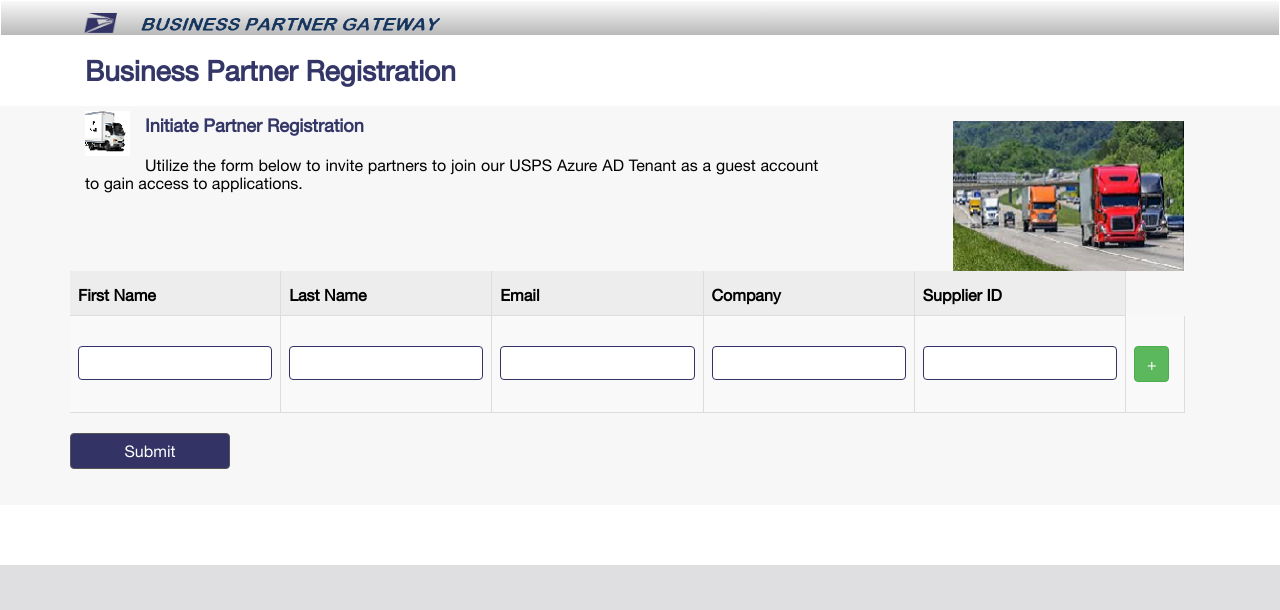
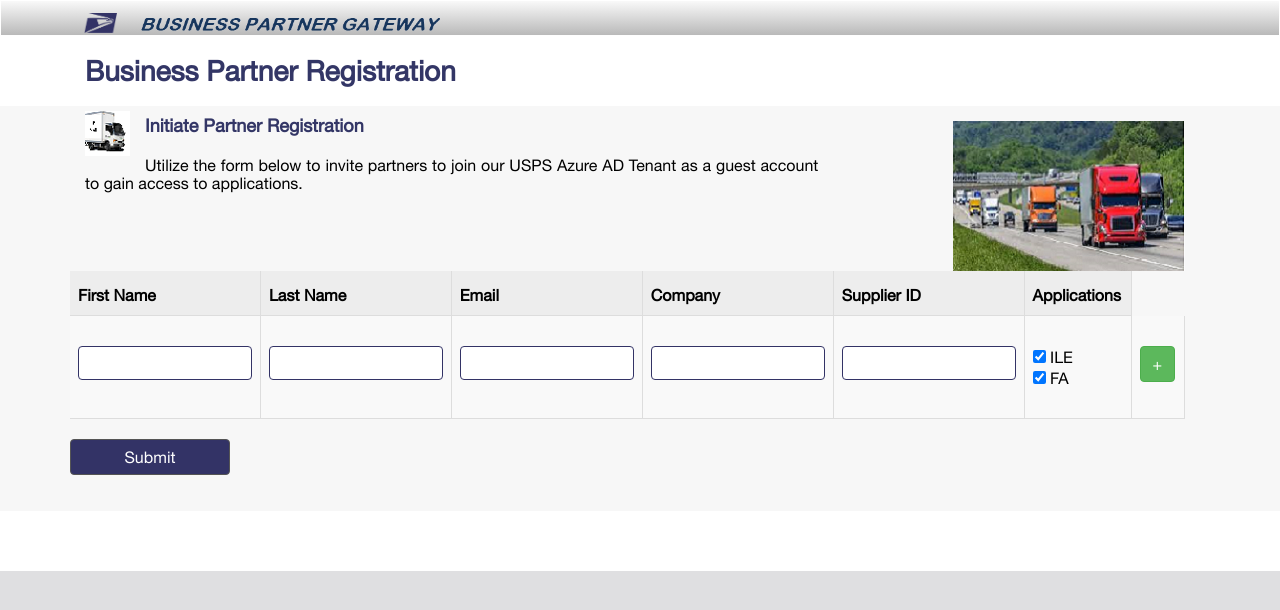
Before and after one commit to kmu2021/bpg, a Django app: page / in a window 1280 px wide. Shown: the top 610 px of the page. Run offline with Django 3.2, Linux system fonts and the light colour scheme; some libraries are stand-ins or nearby versions.

Commit message:
Added Checkbox

```diff
--- a/bpgrg/models.py
+++ b/bpgrg/models.py
@@ -7,6 +7,7 @@ from django import forms
 
 
 class RegistrationForm(forms.Form):
+
     firstName = forms.CharField(max_length=100, widget=forms.TextInput(
         attrs={'class': 'form-control',  'required': True, 'aria-label': 'First Name'}))
     lastName = forms.CharField(max_length=100, widget=forms.TextInput(
@@ -17,6 +18,8 @@ class RegistrationForm(forms.Form):
         attrs={'class': 'form-control', 'required': True, 'aria-label': 'Company'}))
     supplierId = forms.IntegerField(widget=forms.TextInput(
         attrs={'class': 'form-control', 'required': True, 'aria-label': 'Supplier ID','pattern':'[0-9]+', 'title':'Enter numbers Only '}))
+    ileAppFlag = forms.BooleanField(required=False, initial=True,label='ILE')
+    faAppFlag = forms.BooleanField(required=False, initial=True,label='FA')
 
 class UserDetails:
     uid: int
--- a/templates/bpgrgtemplate.html
+++ b/templates/bpgrgtemplate.html
@@ -161,6 +161,7 @@
 										<th>Email</th>
 										<th>Company</th>
 										<th>Supplier ID</th>
+										<th>Applications</th>
 									</tr>
 								</thead>
 								<tbody>
@@ -172,6 +173,7 @@
 										<td> {{ form.email }}</td>
 										<td> {{ form.company }}</td>
 										<td> {{ form.supplierId }}</td>
+										<td>{{form.ileAppFlag}} ILE<br>{{form.faAppFlag}} FA</td>
 										{% if form.responseText %}
 										<td style="color: red;font-size:small;">{{form.responseText}}</td>
 										{% endif %}
```
